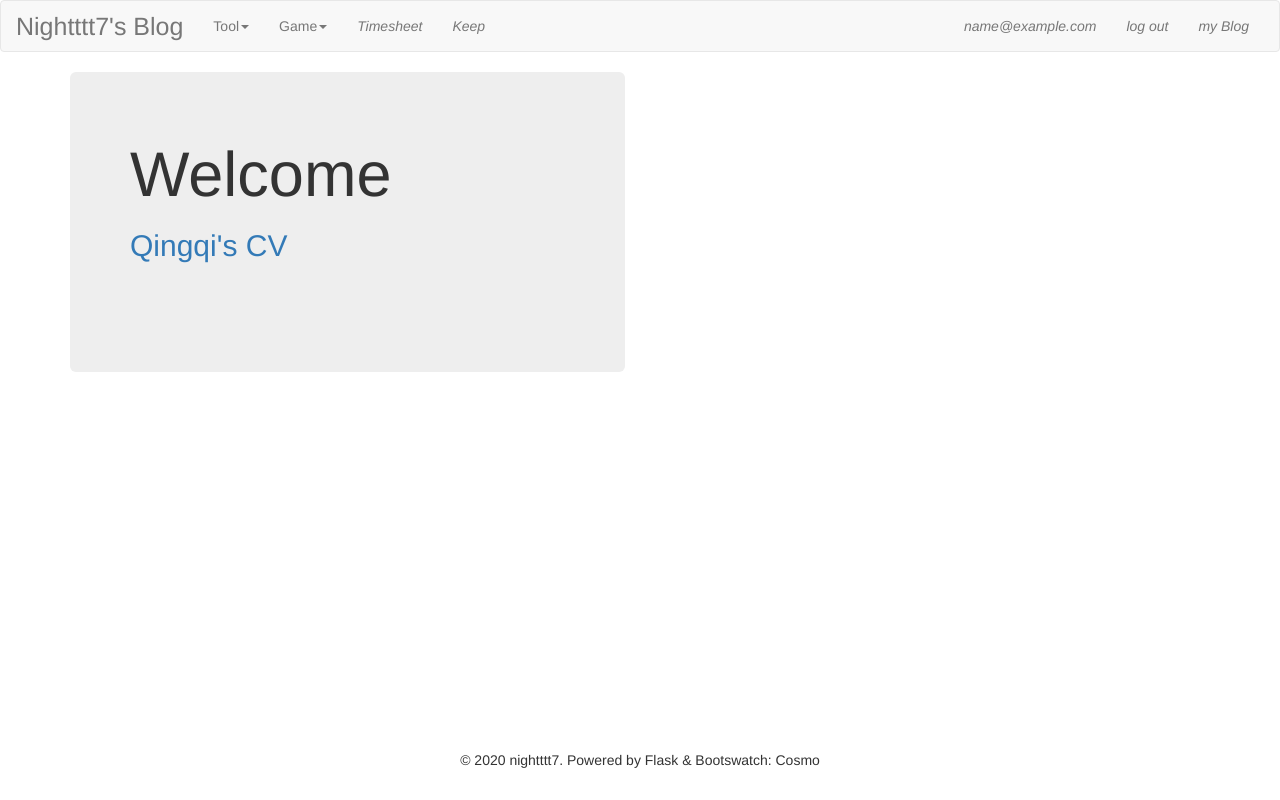
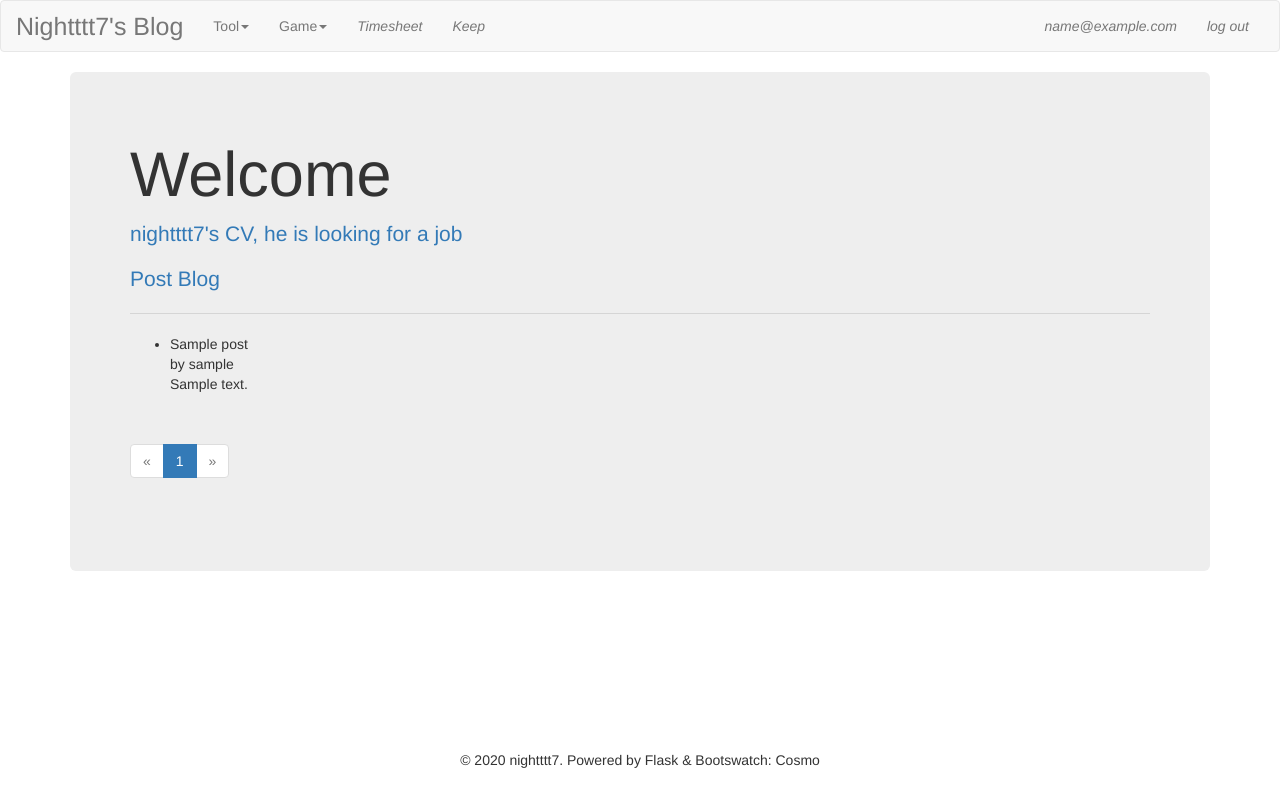
Before and after one commit to nightttt7/shiqingqi.no, a Flask app: page / in a window 1280 px wide. Run offline with Flask 2, Linux system fonts and the light colour scheme; a user stored in the database is signed in; tables that the repository leaves empty hold one stand-in row (values such as "Sample post"); some libraries are stand-ins or nearby versions.

Commit message:
add post 2

```diff
--- a/app/Blog/views.py
+++ b/app/Blog/views.py
@@ -1,4 +1,4 @@
-from flask import render_template
+from flask import render_template, redirect, url_for
 from flask_login import current_user
 from . import Blog
 from .forms import PostForm
@@ -14,7 +14,7 @@ def post():
     if current_user.can(Permission.BLOG) and form.validate_on_submit():
         post = Post(title=form.title.data,
                     body=form.body.data,
-                    author_id=current_user._get_current_object())
+                    author=current_user._get_current_object())
         db.session.add(post)
         db.session.commit()
         return redirect(url_for('main.index'))
--- a/app/main/views.py
+++ b/app/main/views.py
@@ -1,8 +1,13 @@
-from flask import render_template
+from flask import render_template, request
 from . import main
 from flask_login import current_user
+from ..models import Post
 
 
-@main.route('/')
+@main.route('/', methods=['GET', 'POST'])
 def index():
-    return render_template('index.html')
+    page = request.args.get('page', 1, type=int)
+    pagination = Post.query.order_by(Post.timestamp.desc()).paginate(
+        page, per_page=5, error_out=False)
+    posts = pagination.items
+    return render_template('index.html', posts=posts, pagination=pagination)
--- a/app/templates/Blog/post.html
+++ b/app/templates/Blog/post.html
@@ -2,9 +2,6 @@
 {% import "bootstrap/wtf.html" as wtf %}
 {% block content %}
 <div class="alert alert-dismissible alert-warning">
-  <button type="button" class="close" data-dismiss="alert">&times;</button>
-  <div>
-    {{ wtf.quick_form(form) }}
-  </div>
+  {{ wtf.quick_form(form) }}
 </div>
 {% endblock %}
--- /dev/null
+++ b/app/templates/_macros.html
@@ -0,0 +1,29 @@
+{% macro pagination_widget(pagination, endpoint, fragment='') %}
+<ul class="pagination">
+    <li{% if not pagination.has_prev %} class="disabled"{% endif %}>
+        <a href="{% if pagination.has_prev %}{{ url_for(endpoint, page=pagination.prev_num, **kwargs) }}{{ fragment }}{% else %}#{% endif %}">
+            &laquo;
+        </a>
+    </li>
+    {% for p in pagination.iter_pages() %}
+        {% if p %}
+            {% if p == pagination.page %}
+            <li class="active">
+                <a href="{{ url_for(endpoint, page = p, **kwargs) }}{{ fragment }}">{{ p }}</a>
+            </li>
+            {% else %}
+            <li>
+                <a href="{{ url_for(endpoint, page = p, **kwargs) }}{{ fragment }}">{{ p }}</a>
+            </li>
+            {% endif %}
+        {% else %}
+        <li class="disabled"><a href="#">&hellip;</a></li>
+        {% endif %}
+    {% endfor %}
+    <li{% if not pagination.has_next %} class="disabled"{% endif %}>
+        <a href="{% if pagination.has_next %}{{ url_for(endpoint, page=pagination.next_num, **kwargs) }}{{ fragment }}{% else %}#{% endif %}">
+            &raquo;
+        </a>
+    </li>
+</ul>
+{% endmacro %}
--- a/app/templates/base.html
+++ b/app/templates/base.html
@@ -62,10 +62,6 @@ style="min-height:100%;position:relative;"
         {% endif %}
         {% if current_user.is_administrator() %}
         <li><a href="#"><em>manage</em></a></li>
-        {% elif current_user.can(1) and not current_user.is_administrator() %}
-        <li><a href="#"><em>my Blog</em></a></li>
-        {% elif current_user.is_authenticated %}
-        <li><a href="#"><em>apply a Blog</em></a></li>
         {% endif %}
       </ul>
     </div>
--- a/app/templates/index.html
+++ b/app/templates/index.html
@@ -1,16 +1,29 @@
 {% extends "base.html" %}
+{% import "_macros.html" as macros %}
 {% block content %}
 <div class="container">
-  <div class="row">
-    <div class="col-sm-6">
-      <div class="jumbotron" style="height: 300px;">
-        <h1>Welcome</h1>
-        <h2><a href="{{ url_for('CV.index') }}">Qingqi's CV</a><h2>
-        {% if current_user.is_administrator() %}
-        <h2><a href="{{ url_for('Blog.post') }}">Post Blog</a><h2>
-        {% endif %}
-      </div>
+  <div class="jumbotron">
+    <h1 class="display-3">Welcome</h1>
+    <p class="lead"><a href="{{ url_for('CV.index') }}">nightttt7's CV, he is looking for a job</a></p>
+    <p class="lead">
+    {% if current_user.can(1) %}
+    <a href="{{ url_for('Blog.post') }}">Post Blog</a>
+    {% endif %}
+    </p>
+    <hr class="my-4">
+    <ul class="posts">
+      {% for post in posts %}
+      <li class="post">
+        <div class="post-title">{{ post.title }}</div>
+        <div class="post-author">by {{ post.author.username }}</div>
+        <div class="post-body">{{ post.body }}</div>
+      </li>
+      {% endfor %}
+    </ul>
+    <div class="pagination">
+      {{ macros.pagination_widget(pagination, '.index') }}
     </div>
   </div>
 </div>
+
 {% endblock %}
--- a/nightttt7.py
+++ b/nightttt7.py
@@ -2,7 +2,7 @@ import os
 import click
 from flask_migrate import Migrate
 from app import create_app, db
-from app.models import User, Role, URL
+from app.models import User, Role, URL, Post
 
 app = create_app('development')
 # !!! in production environment
@@ -12,7 +12,7 @@ migrate = Migrate(app, db)
 
 @app.shell_context_processor
 def make_shell_context():
-    return dict(db=db, User=User, Role=Role, URL=URL)
+    return dict(db=db, User=User, Role=Role, URL=URL, Post=Post)
 
 
 @app.cli.command()
```
Also changed, not shown: app/Blog/forms.py (+4 -3 lines), README.md.
